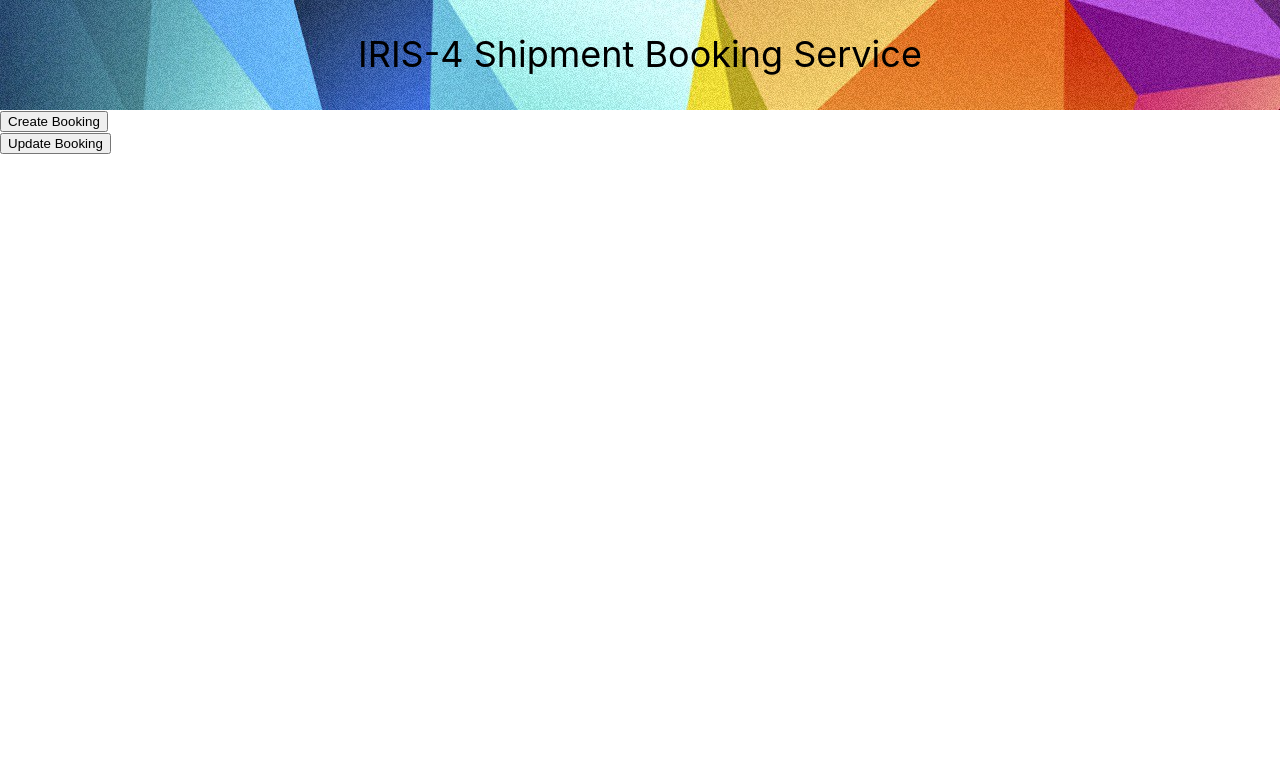
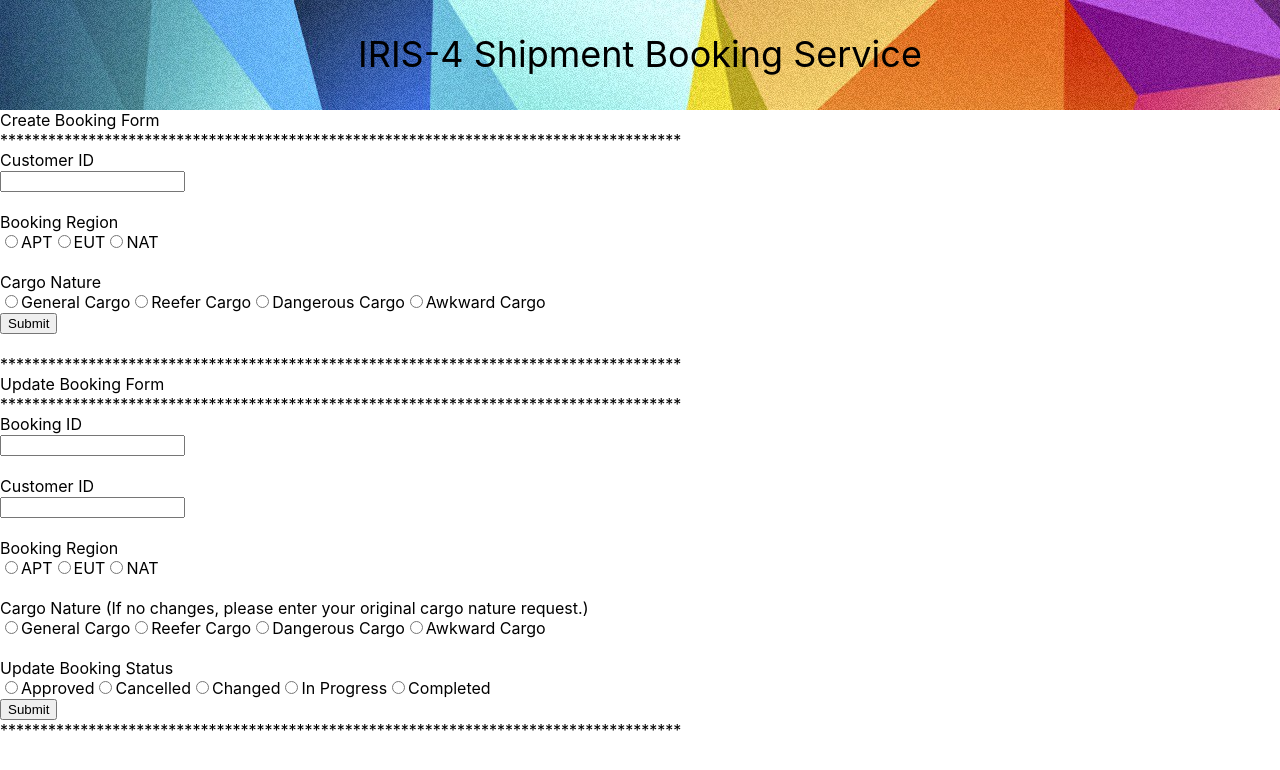
Before and after one commit to Minionb/Shipment_Booking_WebApp, a React (Create React App) app: page / in a window 1280 px wide. Shown: the top 770 px of the page. Built offline with nearby package versions, Linux system fonts and the light colour scheme.

Commit message:
Hilary: Finished basic UI

```diff
--- a/package.json
+++ b/package.json
@@ -13,7 +13,7 @@
     "react-scripts": "3.4.1"
   },
   "scripts": {
-    "start": "react-scripts start",
+    "start": "set PORT=3006 && react-scripts start",
     "build": "react-scripts build",
     "test": "react-scripts test",
     "eject": "react-scripts eject"
--- a/src/Components/CreateBooking.js
+++ /dev/null
@@ -1,19 +0,0 @@
-import React, { Component } from 'react';
-import PropTypes from 'prop-types';
-import {Button} from 'antd';
-
-export default class CreateBooking extends Component {
-    static propTypes = {
-        prop: PropTypes
-    }
-
-    render() {
-        return (
-            <div>
-                <Button shape="round">
-                    Create Booking
-                </Button>
-            </div>
-        )
-    }
-}
--- a/src/Components/UpdateBooking.js
+++ /dev/null
@@ -1,19 +0,0 @@
-import React, { Component } from 'react';
-import PropTypes from 'prop-types';
-import {Button} from 'antd';
-
-export default class UpdateBooking extends Component {
-    static propTypes = {
-        prop: PropTypes
-    }
-
-    render() {
-        return (
-            <div>
-                <Button shape="round">
-                    Update Booking
-                </Button>
-            </div>
-        )
-    }
-}
--- a/src/ShipmentBookingServiceContainer/ShippingBookingServiceHomeContainer.js
+++ b/src/ShipmentBookingServiceContainer/ShippingBookingServiceHomeContainer.js
@@ -1,16 +1,11 @@
 import React, { Component } from "react";
-import PropTypes from "prop-types";
 import { Layout, Row, Col } from "antd";
-import CreateBooking from "../Components/CreateBooking.js";
-import UpdateBooking from "../Components/UpdateBooking.js";
+import CreateBookingForm from "../ShipmentBookingServiceHomeBody/CreateBookingForm.js";
+import UpdateBookingForm from "../ShipmentBookingServiceHomeBody/UpdateBookingForm.js";
 import "./ShipmentBookingServiceHomeHeader.css";
 
 const { Header, Content } = Layout;
 export default class ShippingBookingServiceHomeContainer extends Component {
-  static propTypes = {
-    prop: PropTypes,
-  };
-
   render() {
     return (
       <div>
@@ -30,8 +25,26 @@ export default class ShippingBookingServiceHomeContainer extends Component {
             <Col span={24}>
               <Row gutter={[16, 50]} justify="left">
                 <Col span={20}>
-                  <CreateBooking />
-                  <UpdateBooking />
+                  Create Booking Form
+                  <br />
+                  *************************************************************************************
+                  <br />
+                  <CreateBookingForm />
+                  <br />
+                  *************************************************************************************
+                </Col>
+              </Row>
+            </Col>
+            <Col span={24}>
+              <Row gutter={[16, 50]} justify="right">
+                <Col span={20}>
+                  Update Booking Form
+                  <br />
+                  *************************************************************************************
+                  <br />
+                  <UpdateBookingForm />
+                  *************************************************************************************
+                  <br />
                 </Col>
               </Row>
             </Col>
--- /dev/null
+++ b/src/ShipmentBookingServiceHomeBody/CreateBookingForm.js
@@ -0,0 +1,118 @@
+import React, { Component } from "react";
+
+import { Form, Input, Button, Radio, message } from "antd";
+import axios from "axios";
+
+const layout = {
+  labelCol: { span: 8 },
+  wrapperCol: { span: 16 },
+};
+const tailLayout = {
+  wrapperCol: { offset: 8, span: 16 },
+};
+
+export default class CreateBookingForm extends Component {
+  constructor(props) {
+    super(props);
+
+    this.onNatureChange = this.onNatureChange.bind(this);
+    this.onSubmit = this.onSubmit.bind(this);
+    this.onRegionChange = this.onRegionChange.bind(this);
+    this.onCustomerIdChange = this.onCustomerIdChange.bind(this);
+
+    this.state = {
+      customerId: 0,
+      bookingRegion: "",
+      cargoNature: "",
+      status: "",
+    };
+  }
+
+  onNatureChange(event) {
+    this.setState({ cargoNature: event.target.value });
+    console.log(event.target.value);
+  }
+
+  onRegionChange(event) {
+    this.setState({ bookingRegion: event.target.value });
+    console.log(event.target.value);
+  }
+  onCustomerIdChange(event) {
+    this.setState({ customerId: event.target.value });
+    console.log(event.target.value);
+  }
+  onSubmit() {
+    const CREATE_BOOKING_URL = "http://localhost:8080/bookings";
+    const createBookingRequest = {
+      customerId: this.state.customerId,
+      bookingRegion: this.state.bookingRegion,
+      cargoNature: this.state.cargoNature,
+    };
+    axios.post(CREATE_BOOKING_URL, createBookingRequest).then((response) => {
+      console.log(response.data.id);
+      if (response.status === 201) {
+        this.createSuccess(response.data.id);
+      }
+    });
+    this.setState({
+      customerId: 0,
+      bookingRegion: "",
+      cargoNature: "",
+      status: "",
+    });
+  }
+  createSuccess(bookingId) {
+    message.info(
+      "Create Booking Successfully! You booking ID is " + bookingId + "."
+    );
+  }
+
+  render() {
+    return (
+      <div>
+        <Form {...layout}>
+          <Form.Item
+            label="Customer ID"
+            name="customerId"
+            rules={[
+              { required: true, message: "Please input your customer ID!" },
+            ]}
+          >
+            <Input
+              type="text"
+              value={this.state.customerId}
+              onChange={this.onCustomerIdChange}
+            />
+          </Form.Item>
+          <br />
+          Booking Region
+          <br />
+          <Radio.Group
+            value={this.state.bookingRegion}
+            onChange={this.onRegionChange}
+          >
+            <Radio.Button value="APT">APT</Radio.Button>
+            <Radio.Button value="EUT">EUT</Radio.Button>
+            <Radio.Button value="NAT">NAT</Radio.Button>
+          </Radio.Group>
+          <br />
+          Cargo Nature
+          <Radio.Group
+            value={this.state.cargoNature}
+            onChange={this.onNatureChange}
+          >
+            <Radio.Button value="GENERAL_CARGO">General Cargo</Radio.Button>
+            <Radio.Button value="REEFER_CARGO">Reefer Cargo</Radio.Button>
+            <Radio.Button value="DANGEROUS_CARGO">Dangerous Cargo</Radio.Button>
+            <Radio.Button value="AWKWARD_CARGO">Awkward Cargo</Radio.Button>
+          </Radio.Group>
+          <Form.Item {...tailLayout}>
+            <Button type="primary" htmlType="submit" onClick={this.onSubmit}>
+              Submit
+            </Button>
+          </Form.Item>
+        </Form>
+      </div>
+    );
+  }
+}
--- /dev/null
+++ b/src/ShipmentBookingServiceHomeBody/UpdateBookingForm.js
@@ -0,0 +1,157 @@
+import React, { Component } from "react";
+import { Form, Input, Button, Radio, message } from "antd";
+import axios from "axios";
+
+const layout = {
+  labelCol: { span: 8 },
+  wrapperCol: { span: 16 },
+};
+const tailLayout = {
+  wrapperCol: { offset: 8, span: 16 },
+};
+
+export default class UpdateBookingForm extends Component {
+  constructor(props) {
+    super(props);
+
+    this.onBookingIdChange = this.onBookingIdChange.bind(this);
+    this.onNatureChange = this.onNatureChange.bind(this);
+    this.onSubmit = this.onSubmit.bind(this);
+    this.onRegionChange = this.onRegionChange.bind(this);
+    this.onCustomerIdChange = this.onCustomerIdChange.bind(this);
+    this.onStatusChange = this.onStatusChange.bind(this);
+
+    this.state = {
+      bookingId: "",
+      customerId: 0,
+      bookingRegion: "",
+      cargoNature: "",
+      status: "NEW",
+    };
+  }
+  onBookingIdChange(event) {
+    this.setState({ bookingId: event.target.value });
+    console.log(event.target.value);
+  }
+  onNatureChange(event) {
+    this.setState({ cargoNature: event.target.value });
+    console.log(event.target.value);
+  }
+
+  onRegionChange(event) {
+    this.setState({ bookingRegion: event.target.value });
+    console.log(event.target.value);
+  }
+  onCustomerIdChange(event) {
+    this.setState({ customerId: event.target.value });
+    console.log(event.target.value);
+  }
+  onStatusChange(event) {
+    this.setState({ status: event.target.value });
+    console.log(event.target.value);
+  }
+  onSubmit() {
+    const UPDATE_BOOKING_URL =
+      "http://localhost:8080/bookings/" + this.state.bookingId;
+    const updateBookingRequest = {
+      customerId: this.state.customerId,
+      bookingRegion: this.state.bookingRegion,
+      cargoNature: this.state.cargoNature,
+      status: this.state.status,
+    };
+    axios.put(UPDATE_BOOKING_URL, updateBookingRequest).then((response) => {
+      console.log(response.data.id);
+      if (response.status === 200) {
+        this.updateSuccess(response.data.cargoNature, response.data.status);
+      }
+    });
+    this.setState({
+      bookingId: "",
+      customerId: 0,
+      bookingRegion: "",
+      cargoNature: "",
+      status: "",
+    });
+  }
+  updateSuccess(cargoNature, status) {
+    message.info(
+      "Update Booking Successfully! Cargo Nautre: " +
+        cargoNature +
+        ", Booking status: " +
+        status +
+        "."
+    );
+  }
+  render() {
+    return (
+      <div>
+        <Form {...layout}>
+          <Form.Item
+            label="Booking ID"
+            name="BookingId"
+            rules={[
+              { required: true, message: "Please input your booking ID!" },
+            ]}
+          >
+            <Input
+              type="text"
+              value={this.state.bookingId}
+              onChange={this.onBookingIdChange}
+            />
+          </Form.Item>
+          <br />
+          <Form.Item
+            label="Customer ID"
+            name="customerId"
+            rules={[
+              { required: true, message: "Please input your customer ID!" },
+            ]}
+          >
+            <Input
+              type="text"
+              value={this.state.customerId}
+              onChange={this.onCustomerIdChange}
+            />
+          </Form.Item>
+          <br />
+          Booking Region
+          <br />
+          <Radio.Group
+            value={this.state.bookingRegion}
+            onChange={this.onRegionChange}
+          >
+            <Radio.Button value="APT">APT</Radio.Button>
+            <Radio.Button value="EUT">EUT</Radio.Button>
+            <Radio.Button value="NAT">NAT</Radio.Button>
+          </Radio.Group>
+          <br />
+          Cargo Nature (If no changes, please enter your original cargo nature
+          request.)
+          <Radio.Group
+            value={this.state.cargoNature}
+            onChange={this.onNatureChange}
+          >
+            <Radio.Button value="GENERAL_CARGO">General Cargo</Radio.Button>
+            <Radio.Button value="REEFER_CARGO">Reefer Cargo</Radio.Button>
+            <Radio.Button value="DANGEROUS_CARGO">Dangerous Cargo</Radio.Button>
+            <Radio.Button value="AWKWARD_CARGO">Awkward Cargo</Radio.Button>
+          </Radio.Group>
+          <br />
+          Update Booking Status
+          <Radio.Group value={this.state.status} onChange={this.onStatusChange}>
+            <Radio.Button value="APPROVED">Approved</Radio.Button>
+            <Radio.Button value="CANCELLED">Cancelled</Radio.Button>
+            <Radio.Button value="CHANGED">Changed</Radio.Button>
+            <Radio.Button value="IN_PROGRESS">In Progress</Radio.Button>
+            <Radio.Button value="COMPLETED">Completed</Radio.Button>
+          </Radio.Group>
+          <Form.Item {...tailLayout}>
+            <Button type="primary" htmlType="submit" onClick={this.onSubmit}>
+              Submit
+            </Button>
+          </Form.Item>
+        </Form>
+      </div>
+    );
+  }
+}
```
